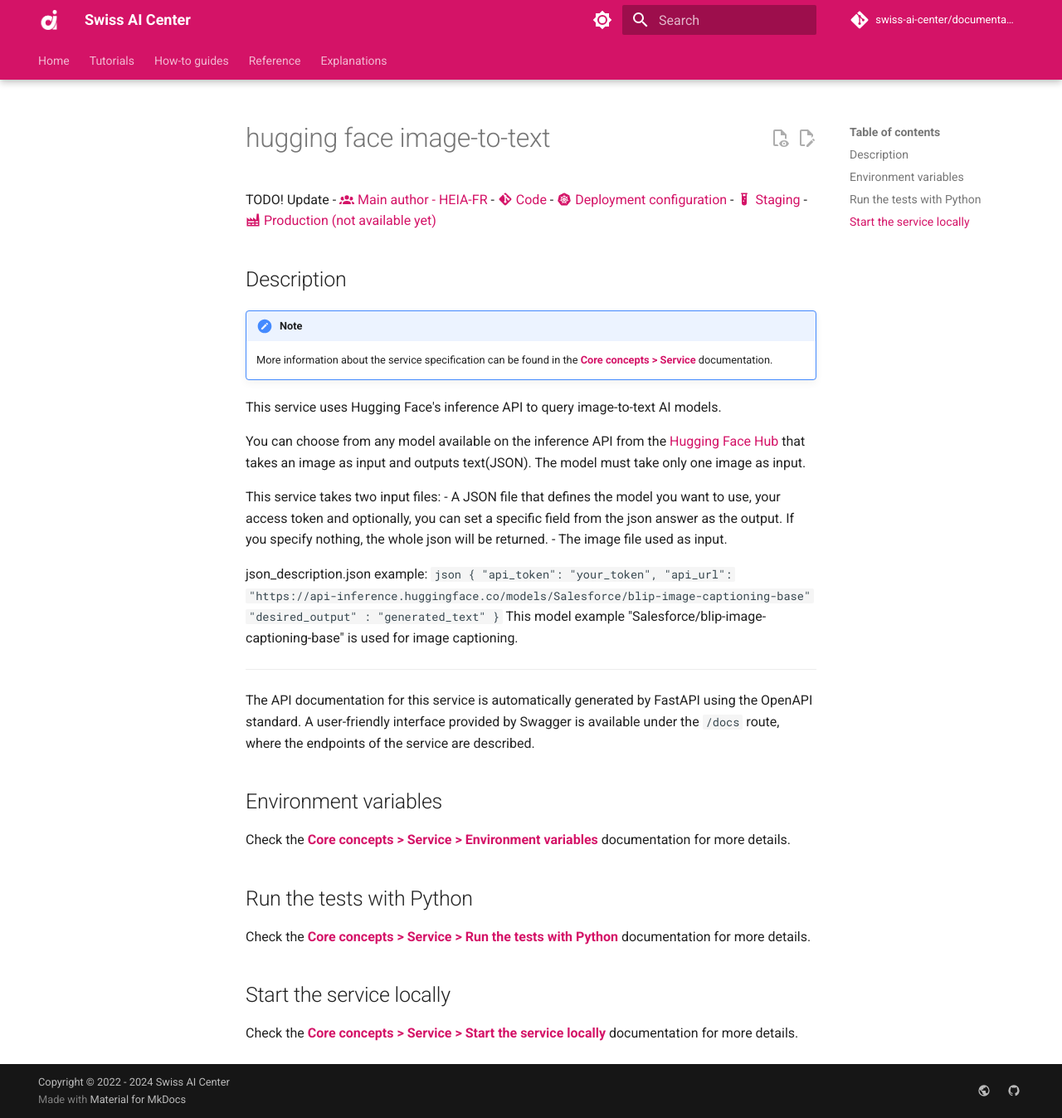
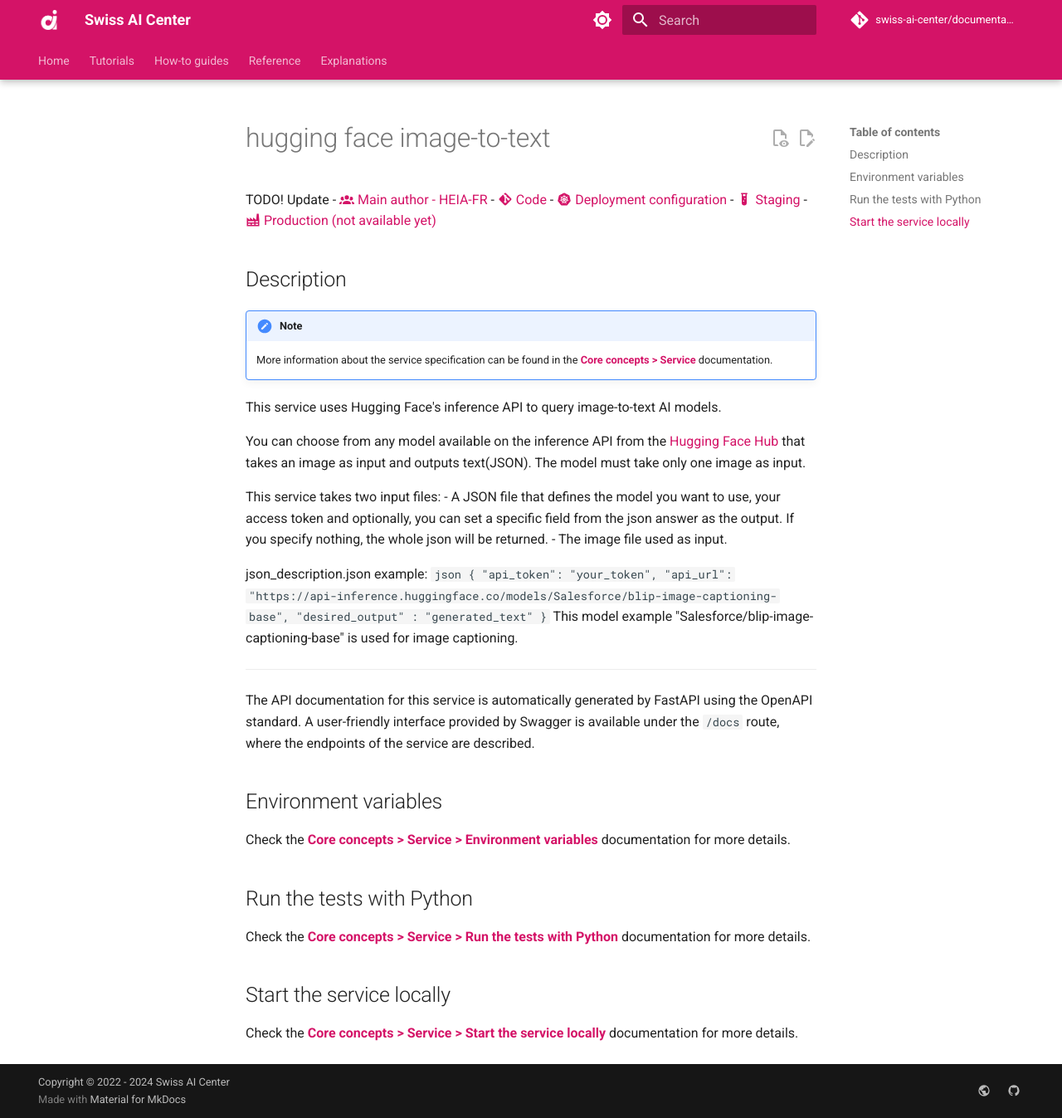
Before and after one commit to swiss-ai-center/documentation, an MkDocs documentation site: the page built from docs/reference/services/hugging-face-image-to-text.md, in a window 1280 px wide and 1347 px high. Shown: the whole window at 83% size. Built offline with MkDocs 1.6.1 and Material for MkDocs 9.7.7, drawn with Linux system fonts in a browser that asks for light colours; comment, search, counter and statistics services are not loaded.

````diff
--- a/docs/reference/services/hugging-face-image-to-text.md
+++ b/docs/reference/services/hugging-face-image-to-text.md
@@ -29,7 +29,7 @@ json_description.json example:
  ```json
  {
      "api_token": "your_token",
-     "api_url": "https://api-inference.huggingface.co/models/Salesforce/blip-image-captioning-base"
+     "api_url": "https://api-inference.huggingface.co/models/Salesforce/blip-image-captioning-base",
      "desired_output" : "generated_text"
 }
 ```
--- a/docs/reference/services/hugging-face.md
+++ b/docs/reference/services/hugging-face.md
@@ -12,7 +12,8 @@
     More information about the service specification can be found in the
     [**Core concepts > Service**](../core-concepts/service.md) documentation.
 
-This service uses Hugging Face's model hub API to directly query AI models \n
+This service uses Hugging Face's model hub API to directly query AI models.
+
 You can choose from any model available on the inference API from the [Hugging Face Hub](https://huggingface.co/models)
 that takes image, audio or text(json) files as input and outputs one of the mentioned types.
 
````
